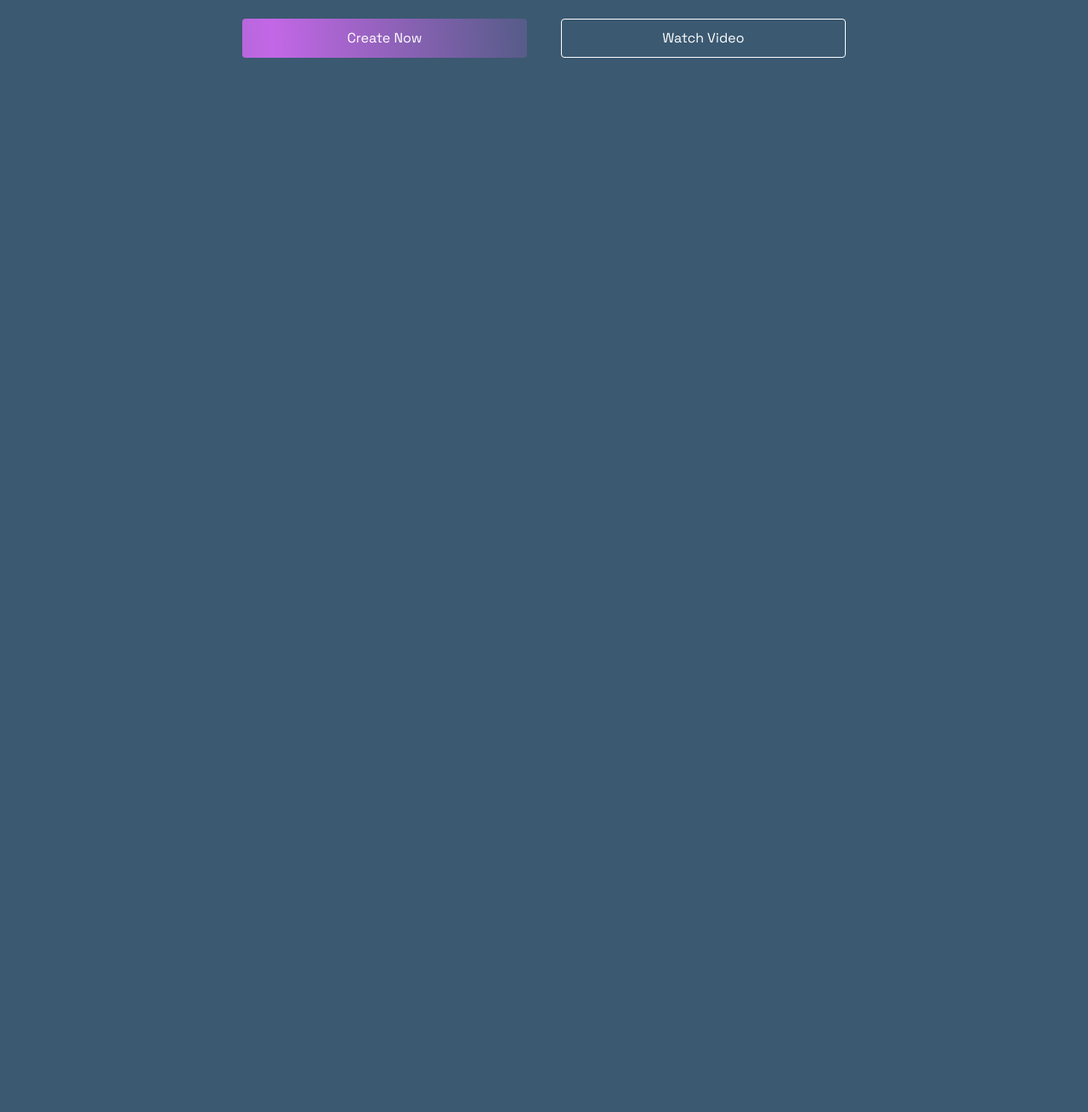
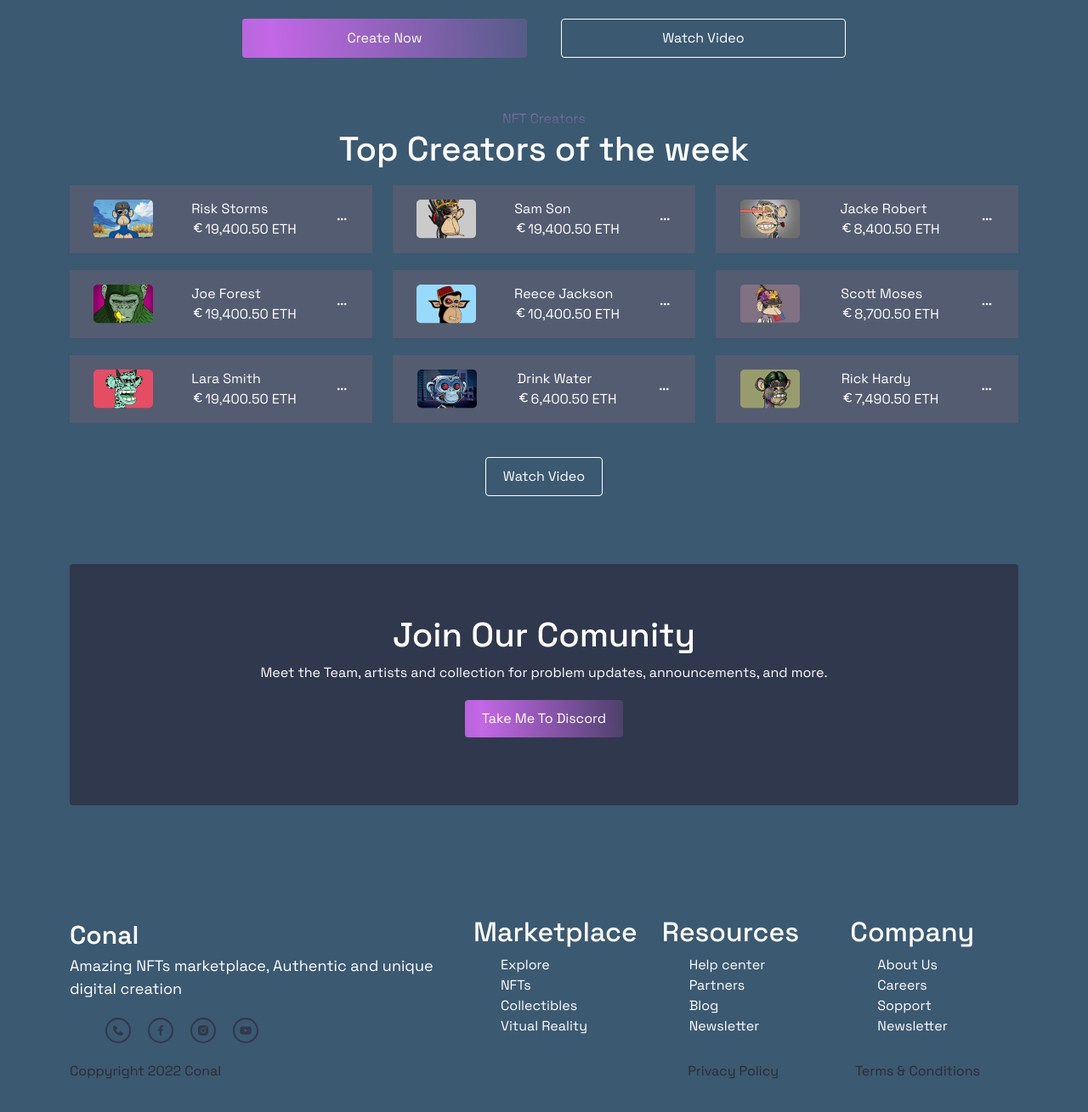
Before and after one commit to conalVN/NFTs-Market, a plain HTML site: page index.html in a window 1280 px wide. Shown: the part 2160-3469 px from the top of the page at 85% size. Before the commit the page ends 2288 px from the top, so only its background shows below. Drawn offline with nearby package versions, Linux system fonts and the light colour scheme.

Commit message:
update 18/6

```diff
--- a/index.html
+++ b/index.html
@@ -380,128 +380,126 @@
     <!-- End create & sell -->
 
     <!-- Top market -->
-    <!-- <section id="top-market-area">
+    <section id="rank-area">
         <div class="container">
             <div class="row">
-                <p class="p-des">NFT Creators</p>
-                <h1 class="h1-heading">Top Creators of the week</h1>
+                <p class="description">NFT Creators</p>
+                <h1 class="heading">Top Creators of the week</h1>
             </div>
             <div class="row">
-                <div class="col-lg-4">
-                    <div class="top-market-box">
+                <div class="col-md-4">
+                    <div class="rank-box">
                         <img src="./source/image/image 8.png" alt="" class="img-fluid">
-                        <div class="top-market-content">
+                        <div class="rank-content">
                             <p>Risk Storms</p>
                             <span><i class='bx bx-euro'></i>19,400.50 ETH</span>
                         </div>
                         <i class='bx bx-dots-horizontal-rounded'></i>
                     </div>
                 </div>
-                <div class="col-lg-4">
-                    <div class="top-market-box">
+                <div class="col-md-4">
+                    <div class="rank-box">
                         <img src="./source/image/image 9.png" alt="" class="img-fluid">
-                        <div class="top-market-content">
-                            <p>Risk Storms</p>
+                        <div class="rank-content">
+                            <p>Sam Son</p>
                             <span><i class='bx bx-euro'></i>19,400.50 ETH</span>
                         </div>
                         <i class='bx bx-dots-horizontal-rounded'></i>
                     </div>
                 </div>
-                <div class="col-lg-4">
-                    <div class="top-market-box">
+                <div class="col-md-4">
+                    <div class="rank-box">
                         <img src="./source/image/image 10.png" alt="" class="img-fluid">
-                        <div class="top-market-content">
-                            <p>Risk Storms</p>
+                        <div class="rank-content">
+                            <p>Jacke Robert</p>
                             <span><i class='bx bx-euro'></i>8,400.50 ETH</span>
                         </div>
                         <i class='bx bx-dots-horizontal-rounded'></i>
                     </div>
                 </div>
-                <div class="col-lg-4">
-                    <div class="top-market-box">
+                <div class="col-md-4">
+                    <div class="rank-box">
                         <img src="./source/image/image 11.png" alt="" class="img-fluid">
-                        <div class="top-market-content">
-                            <p>Risk Storms</p>
+                        <div class="rank-content">
+                            <p>Joe Forest</p>
                             <span><i class='bx bx-euro'></i>19,400.50 ETH</span>
                         </div>
                         <i class='bx bx-dots-horizontal-rounded'></i>
                     </div>
                 </div>
-                <div class="col-lg-4">
-                    <div class="top-market-box">
+                <div class="col-md-4">
+                    <div class="rank-box">
                         <img src="./source/image/image 12.png" alt="" class="img-fluid">
-                        <div class="top-market-content">
-                            <p>Risk Storms</p>
+                        <div class="rank-content">
+                            <p>Reece Jackson</p>
                             <span><i class='bx bx-euro'></i>10,400.50 ETH</span>
                         </div>
                         <i class='bx bx-dots-horizontal-rounded'></i>
                     </div>
                 </div>
-                <div class="col-lg-4">
-                    <div class="top-market-box">
+                <div class="col-md-4">
+                    <div class="rank-box">
                         <img src="./source/image/image 13.png" alt="" class="img-fluid">
-                        <div class="top-market-content">
-                            <p>Risk Storms</p>
+                        <div class="rank-content">
+                            <p>Scott Moses</p>
                             <span><i class='bx bx-euro'></i>8,700.50 ETH</span>
                         </div>
                         <i class='bx bx-dots-horizontal-rounded'></i>
                     </div>
                 </div>
-                <div class="col-lg-4">
-                    <div class="top-market-box">
+                <div class="col-md-4">
+                    <div class="rank-box">
                         <img src="./source/image/image 14.png" alt="" class="img-fluid">
-                        <div class="top-market-content">
-                            <p>Risk Storms</p>
+                        <div class="rank-content">
+                            <p>Lara Smith</p>
                             <span><i class='bx bx-euro'></i>19,400.50 ETH</span>
                         </div>
                         <i class='bx bx-dots-horizontal-rounded'></i>
                     </div>
                 </div>
-                <div class="col-lg-4">
-                    <div class="top-market-box">
+                <div class="col-md-4">
+                    <div class="rank-box">
                         <img src="./source/image/image 15.png" alt="" class="img-fluid">
-                        <div class="top-market-content">
-                            <p>Risk Storms</p>
+                        <div class="rank-content">
+                            <p>Drink Water</p>
                             <span><i class='bx bx-euro'></i>6,400.50 ETH</span>
                         </div>
                         <i class='bx bx-dots-horizontal-rounded'></i>
                     </div>
                 </div>
-                <div class="col-lg-4">
-                    <div class="top-market-box">
+                <div class="col-md-4">
+                    <div class="rank-box">
                         <img src="./source/image/image 16.png" alt="" class="img-fluid">
-                        <div class="top-market-content">
-                            <p>Risk Storms</p>
-                            <span><i class='bx bx-euro'></i>7,400.50 ETH</span>
+                        <div class="rank-content">
+                            <p>Rick Hardy</p>
+                            <span><i class='bx bx-euro'></i>7,490.50 ETH</span>
                         </div>
                         <i class='bx bx-dots-horizontal-rounded'></i>
                     </div>
                 </div>
             </div>
-            <div class="row">
-                <button class="btn top-market-btn">Watch Video</button>
-            </div>
+            <button class="btn rank-btn text-center">Watch Video</button>
         </div>
-    </section> -->
+    </section>
     <!-- End top market -->
 
     <!-- Contact area -->
-    <!-- <section id="contact-area">
+    <section id="contact-area">
         <div class="container">
             <div class="contact-box text-center">
-                <h1 class="h1">Join Our Comunity</h1>
+                <h1>Join Our Comunity</h1>
                 <p>Meet the Team, artists and collection for problem updates, announcements, and more.</p>
                 <button class="btn">Take Me To Discord</button>
             </div>
         </div>
-    </section> -->
+    </section>
     <!-- End contact -->
 
     <!-- Footer -->
-    <!-- <footer id="footer-area">
+    <footer id="footer-area">
         <div class="container">
             <div class="row">
-                <div class="col-lg-5">
+                <div class="col-md-5">
                     <div class="footer-heading">Conal</div>
                     <p class="footer-des">Amazing NFTs marketplace, Authentic and unique digital creation</p>
                     <ul class="social-list">
@@ -510,31 +508,31 @@
                         <li class="social-item"><i class='bx bxl-instagram-alt'></i></li>
                         <li class="social-item"><i class='bx bxl-youtube'></i></li>
                     </ul>
-                    <p class="footer-copy">Coppyright 2022 Conal</p>
+
                 </div>
                 <div class="col-lg-7">
                     <div class="row">
-                        <div class="col-md-4">
+                        <div class="col-md-4 col-6">
                             <h2>Marketplace</h2>
-                            <ul>
+                            <ul class="list-f">
                                 <li>Explore</li>
                                 <li>NFTs</li>
                                 <li>Collectibles</li>
                                 <li>Vitual Reality</li>
                             </ul>
                         </div>
-                        <div class="col-md-4">
+                        <div class="col-md-4 col-6">
                             <h2>Resources</h2>
-                            <ul>
+                            <ul class="list-f">
                                 <li>Help center</li>
                                 <li>Partners</li>
                                 <li>Blog</li>
                                 <li>Newsletter</li>
                             </ul>
                         </div>
-                        <div class="col-md-4">
+                        <div class="col-md-4 col-6">
                             <h2>Company</h2>
-                            <ul>
+                            <ul class="list-f">
                                 <li>About Us</li>
                                 <li>Careers</li>
                                 <li>Sopport</li>
@@ -544,8 +542,21 @@
                     </div>
                 </div>
             </div>
+            <div class="row">
+                <div class="col-md-6">
+                    <div class="copy">
+                        <p>Coppyright 2022 Conal</p>
+                    </div>
+                </div>
+                <div class="col-md-6">
+                    <div class="rule">
+                        <p>Privacy Policy</p>
+                        <p>Terms & Conditions</p>
+                    </div>
+                </div>
+            </div>
         </div>
-    </footer> -->
+    </footer>
 
     <!-- JS file  -->
     <script src="./source/src/app.js"></script>
--- a/source/src/main.css
+++ b/source/src/main.css
@@ -40,7 +40,6 @@ body{
     -webkit-background-clip: text;
     -webkit-text-fill-color: transparent;
 }
-
 .card{
     background: var(--bg-card);
     padding: 1rem 1.5rem;
@@ -198,8 +197,6 @@ ul.market-menu{
 }
 /* End Market area */
 
-
-
 /* Create-sell */
 #creator-area{
     padding: 50px 5px;
@@ -228,52 +225,51 @@ ul.market-menu{
     background: #3B5971;
     border: 1px solid;
 }
-
 /* End create-sell */
 
 /* Top market */
-/* #top-market-area{
-    padding: 50px 0;
+#rank-area{
+    padding: 50px auto 0;
 }
-.top-market-box{
+.rank-box{
     display: flex;
+    padding: 5px;
+    justify-content: space-around;
+    background-color: #545C71;
+    margin: 10px 0;
     align-items: center;
-    background: #545C71;
-    border-radius: 5px;
-    padding:10px;
-    justify-content: space-around;
-    margin: 10px 0;
+    height: 80px;
 }
-.top-market-content{
-    width: 60%;
-}
-.top-market-content p{
+.rank-content p{
     margin: 0;
 }
-.top-market-btn{
-    width: 150px;
-    border: none;
-    outline: none;
-    margin: 20px auto;
-    padding: 10px 20px;
-    background: #30384D;
-} */
-/* End top market */
+.rank-btn{
+    display: block;
+    margin: 30px auto;
+    border: 1px solid;
+    background: #3B5971;
+}
+/* End Top Market */
 
 /* Contact */
-/* #contact-area{
+#contact-area{
     padding: 50px 0;
 }
 .contact-box{
     background: #30384D;
-    padding: 50px;
+    padding: 60px;
     border-radius: 4px;
-} */
+}
+.contact-box .btn{
+    display: block;
+    margin: 20px auto;
+}
+
 /* End contact */
 
 /* Footer */
-/* #footer-area{
-    padding: 50px 0;
+#footer-area{
+    padding: 80px 0 20px;
 }
 #footer-area ul{
     list-style: none;
@@ -303,4 +299,14 @@ ul.market-menu{
 }
 .footer-copy{
     color: #434957;
-} */
+}
+.rule{
+    display: flex;
+    justify-content: flex-end;
+}
+.rule p{
+    margin: 0 45px;
+}
+.copy, .rule{
+    color: #2a2d34;
+}
```
Also changed, not shown: source/src/responsive.css (+67 -8 lines), source/doc.txt.
